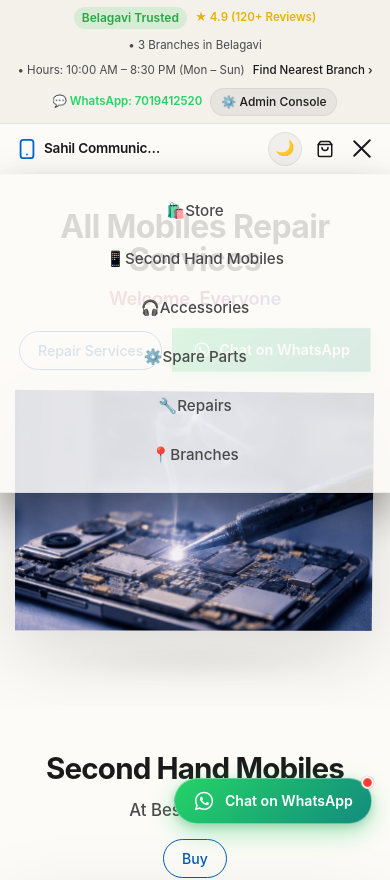
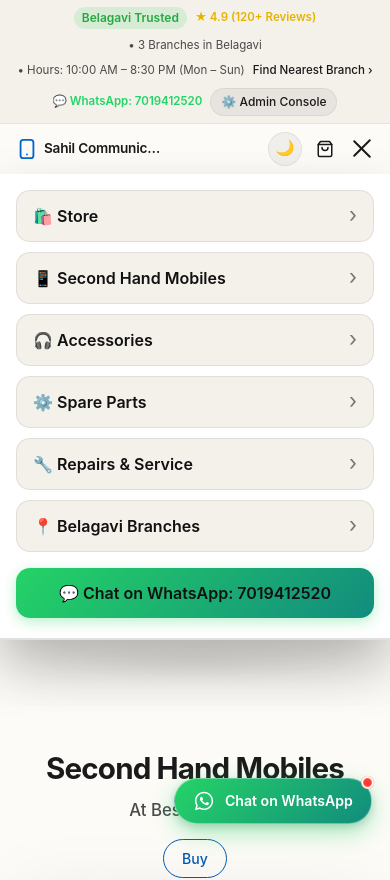
Before and after one commit to ArmaanGadhia/Sahil, a Flask app: page / in a window 390 px wide, after a click that opens the changed part. Shown: the top 880 px of the page. Run offline with Flask 3, Linux system fonts and the light colour scheme; data comes from the database, SQL or seed files in the repository.

Commit message:
Fix mobile navigation menu readability with solid opaque background and high contrast cards

```diff
--- a/static/css/style.css
+++ b/static/css/style.css
@@ -287,6 +287,10 @@ textarea {
 .nav-item a:hover {
   color: var(--text-primary);
   text-decoration: none;
+}
+
+.nav-mobile-cta {
+  display: none;
 }
 
 .nav-actions {
@@ -1560,32 +1564,100 @@ body.theme-light .bento-tile.bento-dark .btn-secondary {
     gap: 8px;
   }
 
+  /* Mobile Navigation Menu Dropdown (100% Solid & High-Contrast) */
   .nav-menu {
     display: none;
     position: absolute;
     top: 50px;
     left: 0;
+    right: 0;
     width: 100%;
-    background: var(--bg-glass);
-    backdrop-filter: blur(25px);
-    -webkit-backdrop-filter: blur(25px);
+    background: #ffffff !important; /* 100% Solid Opaque in light mode - zero bleed through! */
     flex-direction: column;
-    padding: 20px;
-    gap: 14px;
-    border-bottom: 1px solid var(--border-subtle);
-    z-index: 1000;
-    box-shadow: 0 20px 40px rgba(0, 0, 0, 0.4);
+    padding: 16px 16px 20px;
+    gap: 10px;
+    border-bottom: 2px solid var(--border-highlight);
+    z-index: 99999;
+    box-shadow: 0 25px 50px rgba(0, 0, 0, 0.22);
+    box-sizing: border-box;
+    max-height: calc(100vh - 60px);
+    overflow-y: auto;
+  }
+
+  [data-theme="dark"] .nav-menu {
+    background: #161618 !important; /* 100% Solid Opaque in dark mode */
+    border-bottom: 2px solid rgba(255, 255, 255, 0.15);
+    box-shadow: 0 25px 50px rgba(0, 0, 0, 0.7);
+  }
+
+  .nav-menu .nav-item {
+    width: 100%;
+    list-style: none;
   }
 
   .nav-menu .nav-item a {
-    font-size: 0.95rem;
-    font-weight: 500;
-    display: block;
-    padding: 6px 0;
+    font-size: 1rem;
+    font-weight: 600;
+    color: #111111 !important; /* Bold, crystal-clear dark text */
+    display: flex;
+    align-items: center;
+    justify-content: space-between;
+    padding: 13px 16px;
+    background: #f4f1eb; /* High contrast soft card pill */
+    border-radius: var(--radius-md);
+    border: 1px solid rgba(0, 0, 0, 0.08);
+    transition: all 0.2s ease;
+    text-decoration: none !important;
+  }
+
+  /* Chevron arrow for intuitive tap affordance */
+  .nav-menu .nav-item a::after {
+    content: "›";
+    font-size: 1.3rem;
+    line-height: 1;
+    color: #737373;
+    font-weight: 400;
+  }
+
+  .nav-menu .nav-item a:hover,
+  .nav-menu .nav-item a:active {
+    background: #ebe6df;
+    color: var(--apple-blue) !important;
+    transform: translateX(3px);
+  }
+
+  [data-theme="dark"] .nav-menu .nav-item a {
+    background: #242426;
+    color: #f5f5f7 !important;
+    border-color: rgba(255, 255, 255, 0.08);
+  }
+
+  [data-theme="dark"] .nav-menu .nav-item a:hover,
+  [data-theme="dark"] .nav-menu .nav-item a:active {
+    background: #2c2c2e;
+    color: var(--apple-blue) !important;
+  }
+
+  .nav-mobile-cta {
+    display: block !important;
+    margin-top: 6px;
+  }
+
+  .nav-mobile-wa-btn {
+    background: linear-gradient(135deg, #25D366 0%, #128C7E 100%) !important;
+    color: #ffffff !important;
+    justify-content: center !important;
+    font-weight: 600 !important;
+    border: none !important;
+    box-shadow: 0 4px 14px rgba(37, 211, 102, 0.32);
+  }
+
+  .nav-mobile-wa-btn::after {
+    display: none !important;
   }
 
   .nav-toggle-input:checked ~ .nav-menu {
-    display: flex;
+    display: flex !important;
   }
 
   .nav-toggle-label {
--- a/templates/index.html
+++ b/templates/index.html
@@ -41,12 +41,18 @@
       <input type="checkbox" id="nav-toggle" class="nav-toggle-input">
 
       <ul class="nav-menu">
-        <li class="nav-item"><a href="/">🛍️Store</a></li>
-        <li class="nav-item"><a href="#mobiles">📱Second Hand Mobiles</a></li>
-        <li class="nav-item"><a href="#accessories">🎧Accessories</a></li>
-        <li class="nav-item"><a href="#spare-parts">⚙️Spare Parts</a></li>
-        <li class="nav-item"><a href="#services">🔧Repairs</a></li>
-        <li class="nav-item"><a href="#branches">📍Branches</a></li>
+        <li class="nav-item"><a href="/">🛍️ Store</a></li>
+        <li class="nav-item"><a href="#mobiles">📱 Second Hand Mobiles</a></li>
+        <li class="nav-item"><a href="#accessories">🎧 Accessories</a></li>
+        <li class="nav-item"><a href="#spare-parts">⚙️ Spare Parts</a></li>
+        <li class="nav-item"><a href="#services">🔧 Repairs & Service</a></li>
+        <li class="nav-item"><a href="#branches">📍 Belagavi Branches</a></li>
+        <li class="nav-item nav-mobile-cta">
+          <a href="https://wa.me/917019412520?text=Hello%20Sahil%20Communication,%20I%20have%20an%20inquiry%20regarding%20mobile%20repairs%20/%20second-hand%20phones."
+             target="_blank" rel="noopener noreferrer" class="nav-mobile-wa-btn">
+            💬 Chat on WhatsApp: 7019412520
+          </a>
+        </li>
       </ul>
 
       <div class="nav-actions">
```
